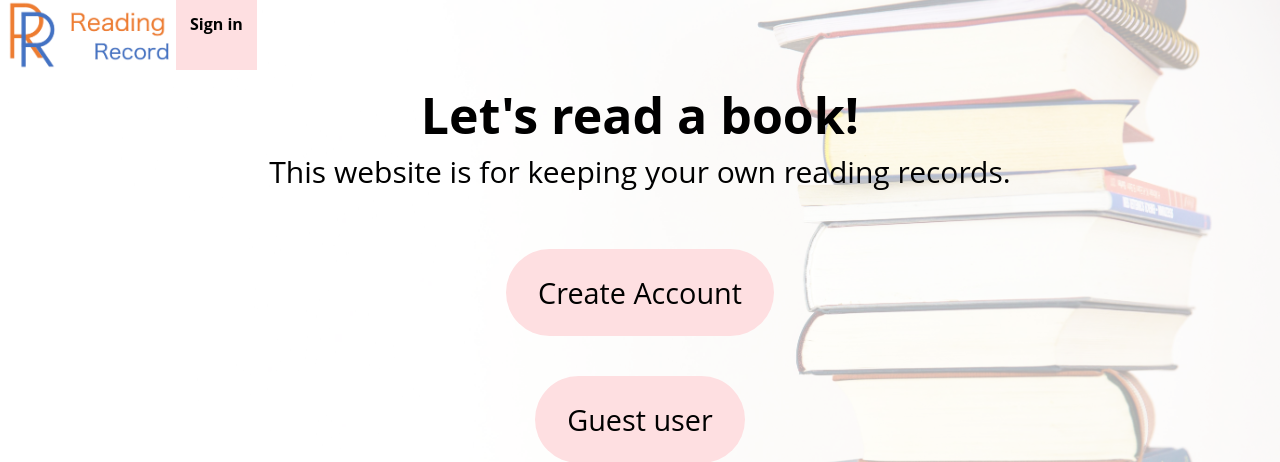
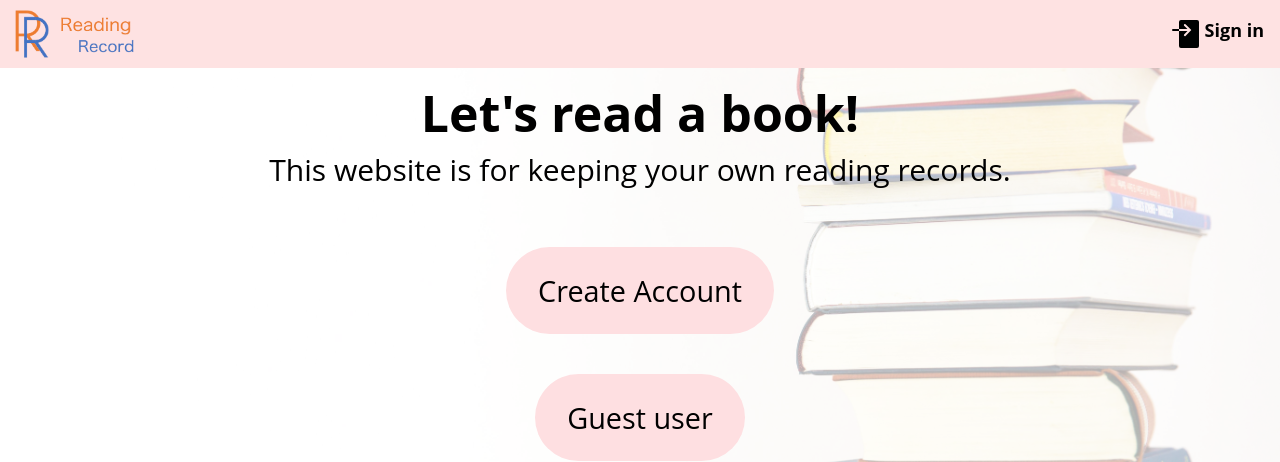
Before and after one commit to tomoish/reading-record, a Django app: page / in a window 1280 px wide. Shown: the top 462 px of the page. Run offline with Django 4.2, Linux system fonts and the light colour scheme.

Commit message:
Fix header

```diff
--- a/book_project/reading_record/static/reading_record/css/style.css
+++ b/book_project/reading_record/static/reading_record/css/style.css
@@ -38,16 +38,78 @@ ul {
   padding: 0;
 }
 
+a {
+  outline: none;
+  text-decoration: none;
+  }
+  a:link { color: #000; }
+  a:visited { color: #000; }
+  a:active { color: #000; }
+
 /* finish reset css */
 
+
+/*
+header
+====================================================*/
+
 header {
-  width: 100%;
-  height: 70px;
-  margin: 0 auto;
+  background-color: rgb(254 226 226);
+  padding: 0.5rem/* 8px */;
 }
 
-.logo {
-  float: left;
+
+.container {
+  width: 100%;
+}
+@media (min-width: 640px) {
+  .container {
+    max-width: 640px;
+  }
+}
+@media (min-width: 768px) {
+  .container {
+    max-width: 768px;
+  }
+}
+@media (min-width: 1024px) {
+  .container {
+    max-width: 1024px;
+  }
+}
+@media (min-width: 1280px) {
+  .container {
+    max-width: 1280px;
+  }
+}
+@media (min-width: 1536px) {
+  .container {
+    max-width: 1536px;
+  }
+}
+
+.header-nav {
+  display: flex;
+  justify-content: space-between;
+  margin-left: auto;
+  margin-right: auto;
+
+  align-items: center;
+}
+
+.sign-in {
+  display: flex;
+  border-radius: 100vh;
+  padding: 0.5rem/* 8px */;
+  font-weight: 700;
+  font-size: 1.125rem/* 18px */;
+  line-height: 1.75rem/* 28px */;
+}
+
+.sign-in:hover {
+  --tw-bg-opacity: 1;
+  background-color: rgb(252 165 165 / var(--tw-bg-opacity));
+  color: #fff;
 }
 
 * {
--- a/book_project/reading_record/templates/reading_record/index.html
+++ b/book_project/reading_record/templates/reading_record/index.html
@@ -20,15 +20,15 @@
   </div>
 
   <header>
-    <div class="logo">
-      <!-- <a href="{% url 'Login' %}"> -->
-      <img src="../../static/reading_record/images/logo.png", alt="HOME" width="176" height="70">
-      <!-- </a> -->
-    </div>
-    <nav>
-      <ul class="global-nav">
-        <li><a href="{% url 'Login' %}" class="signin-nav">Sign in</a></li>
-      </ul>
+    <nav class="header-nav container">
+      <div>
+        <img src="../../static/reading_record/images/logo.png", alt="HOME" width="131" height="52">
+      </div>
+      <div>
+        <a href="{% url 'Login' %}" class="sign-in flex text-lg font-bold ">
+          <svg xmlns="http://www.w3.org/2000/svg" width="36" height="36" viewBox="0 0 36 36"><path fill="currentColor" d="M28 4H12a2 2 0 0 0-2 2v7h8.5l-3.38-3.29a1 1 0 0 1 1.41-1.41l5.79 5.79l-5.79 5.79a1 1 0 0 1-1.41-1.41L18.5 15H10v15a2 2 0 0 0 2 2h16a2 2 0 0 0 2-2V6a2 2 0 0 0-2-2Z" class="clr-i-solid clr-i-solid-path-1"/><path fill="currentColor" d="M10 13H4a1 1 0 0 0-1 1a1 1 0 0 0 1 1h6Z" class="clr-i-solid clr-i-solid-path-2"/><path fill="none" d="M0 0h36v36H0z"/></svg>
+          Sign in</a></li>
+      </div>
     </nav>
   </header>
 
```
